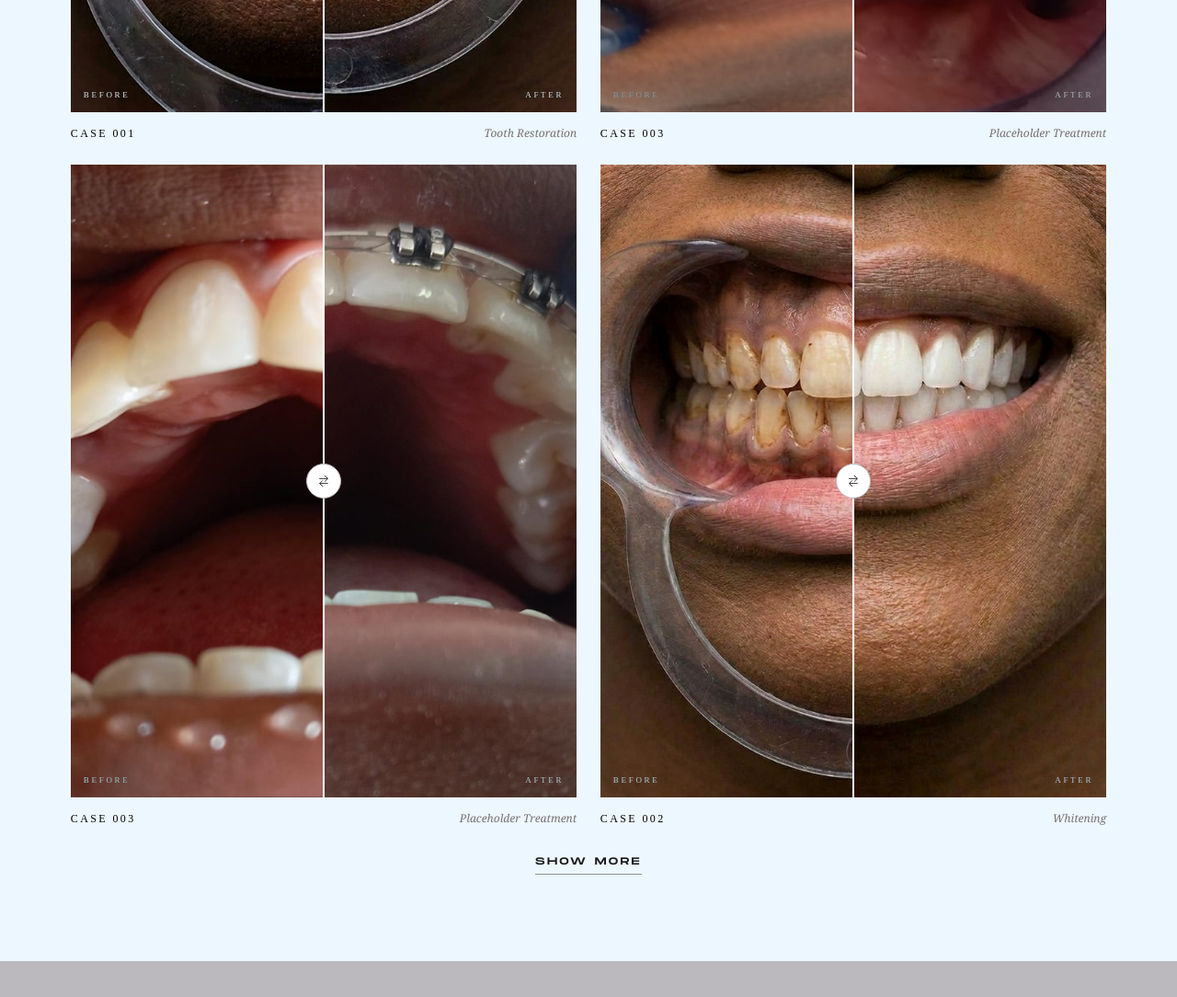
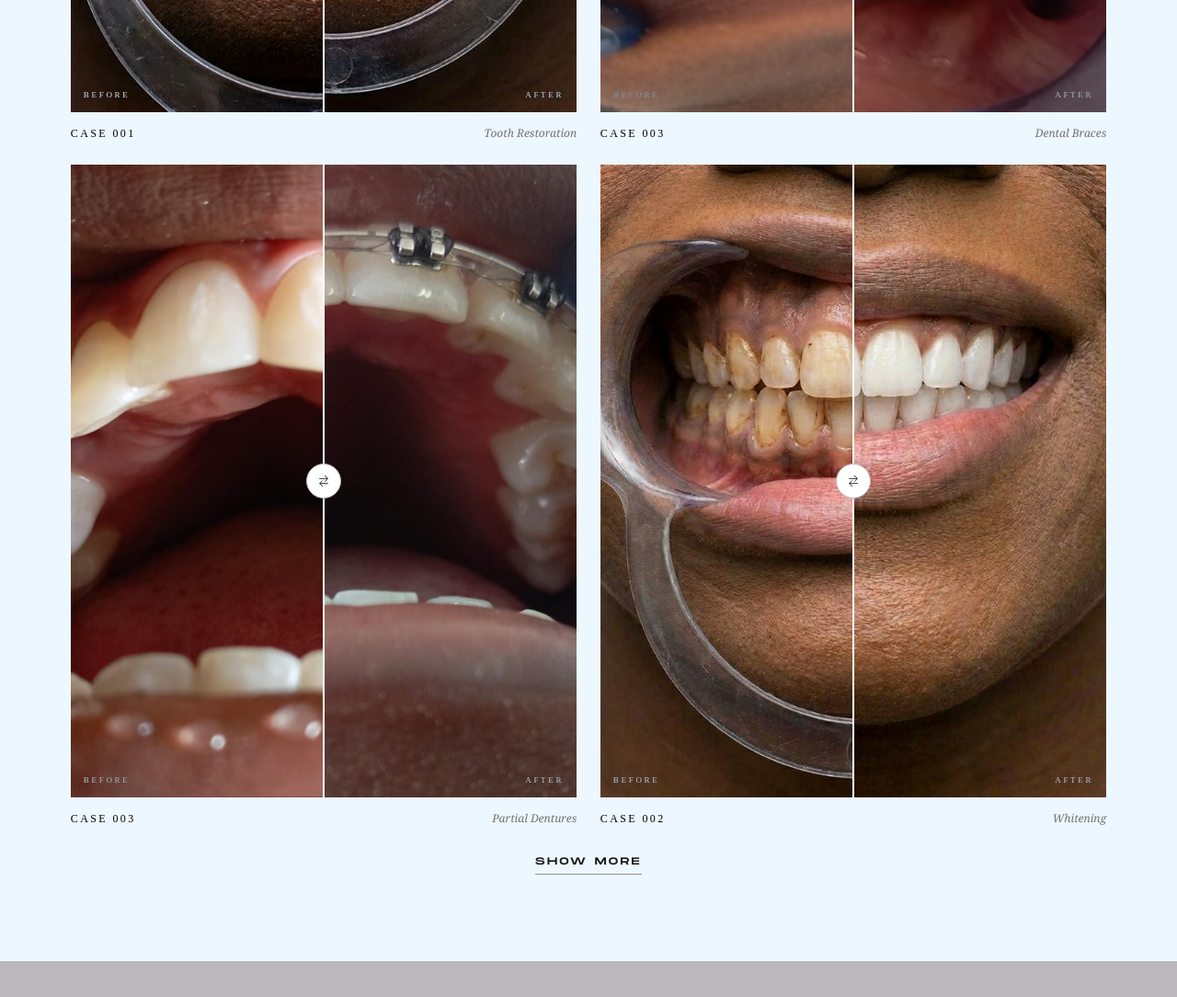
Before and after one commit to DevvObiero/pearl-roots-dental-clinic, a plain HTML site: page index.html in a window 1280 px wide. Shown: the part 4340-5424 px from the top of the page at 92% size. Drawn offline with nearby package versions, Linux system fonts and the light colour scheme.

Commit message:
replaced placeholder text with actual content

```diff
--- a/index.html
+++ b/index.html
@@ -239,7 +239,7 @@
           </div>
           <div class="ba-caption">
             <span class="ba-case-name">Case 003</span>
-            <span class="ba-case-type">Placeholder Treatment</span>
+            <span class="ba-case-type">Dental Braces</span>
           </div>
         </div>
 
@@ -255,7 +255,7 @@
           </div>
           <div class="ba-caption">
             <span class="ba-case-name">Case 003</span>
-            <span class="ba-case-type">Placeholder Treatment</span>
+            <span class="ba-case-type">Partial Dentures</span>
           </div>
         </div>
 
```
